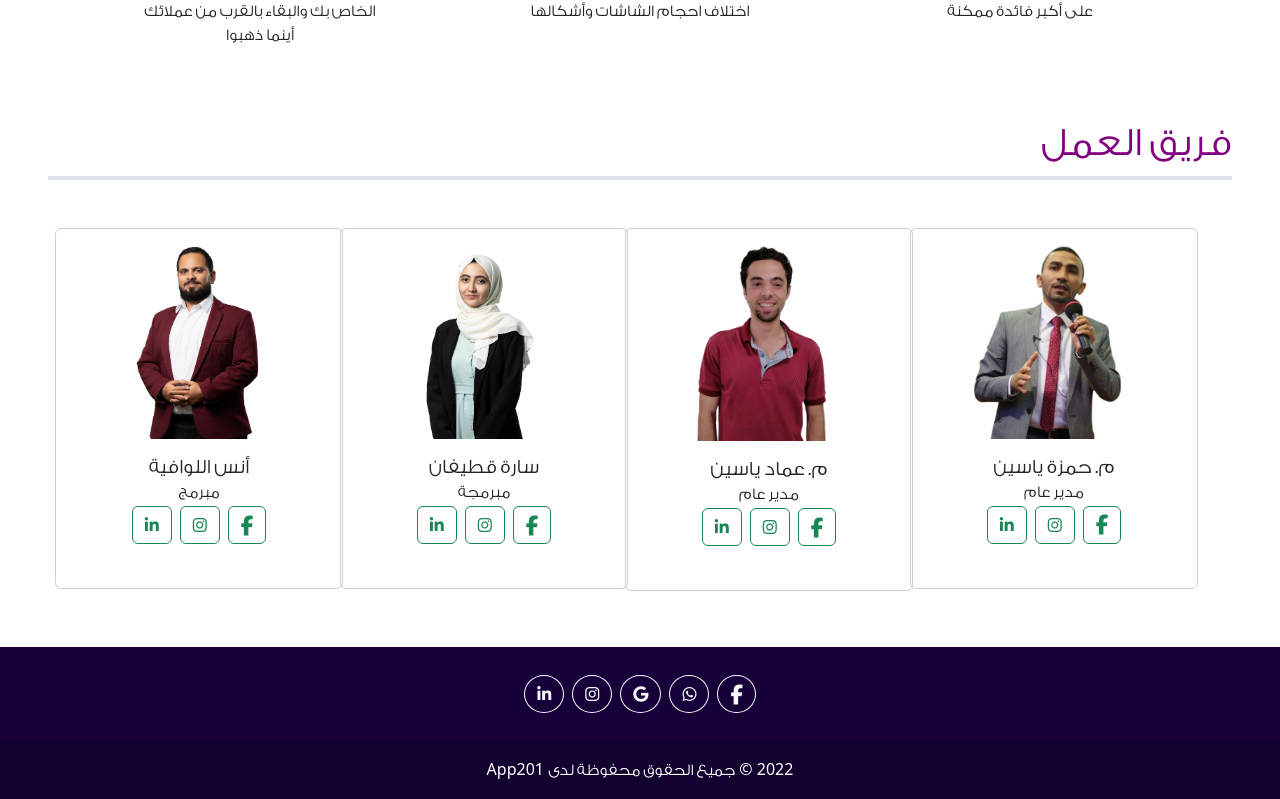
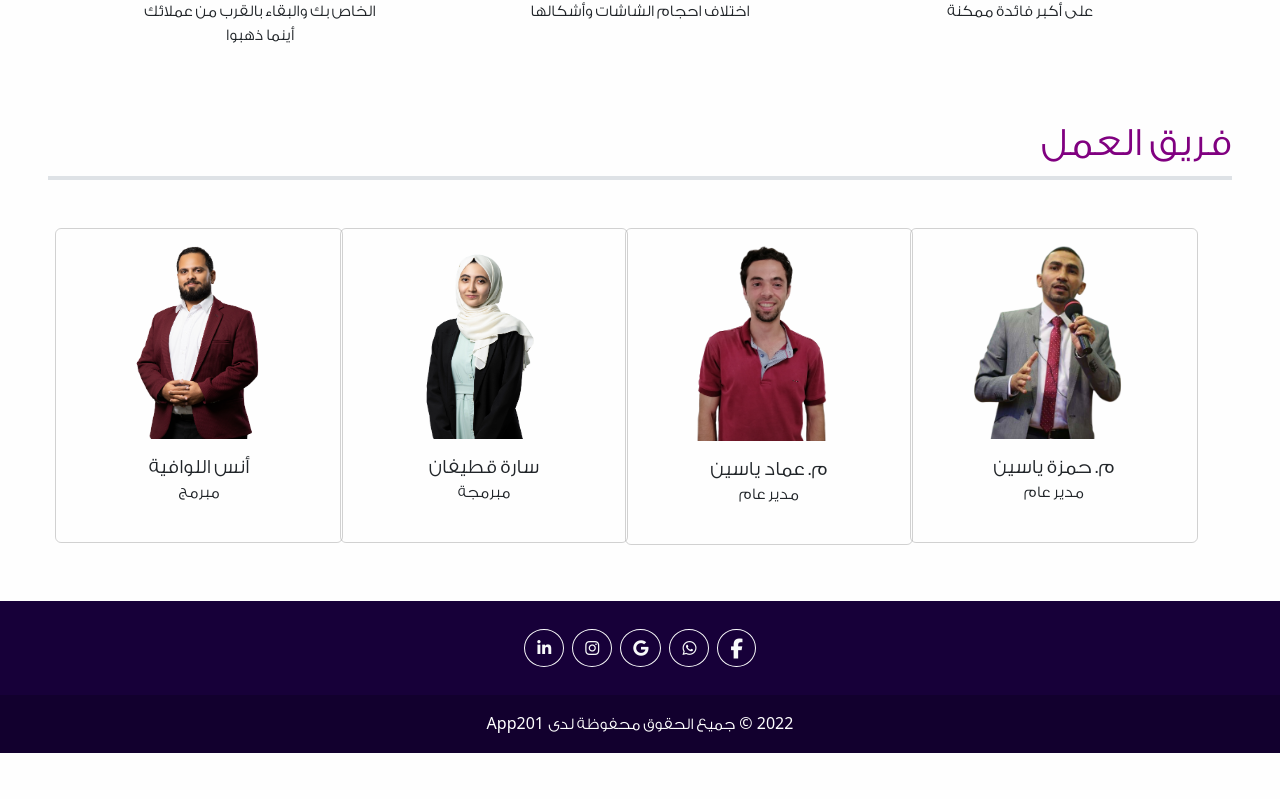
Before and after one commit to SaraKteifan/App201, a React (Create React App) app in the folder demo/: page / in a window 1280 px wide. Shown: the part 3443-4242 px from the top of the page. After the commit the page ends 4196 px from the top, so only its background shows below. Built offline with nearby package versions, Linux system fonts and the light colour scheme; a web font is replaced by a local one; what react-google-maps would draw is missing.

Commit message:
comment team links

```diff
--- a/demo/src/Components/Team.jsx
+++ b/demo/src/Components/Team.jsx
@@ -23,8 +23,7 @@ function Team() {
                         <Card.Subtitle lang='ar'>مدير عام</Card.Subtitle>
                         {/* Section: Social media */}
                         <section className="mb-4">
-                            {/* Facebook */}
-                            <a
+                            {/* <a
                                 className="btn btn-outline-success btn-floating m-1 rounded-square"
                                 href="https://www.facebook.com/com.App201"
                                 target='_blank'
@@ -33,7 +32,6 @@ function Team() {
                             >
                                 <i className="fab fa-facebook-f fa-lg" />
                             </a>
-                            {/* Instagram */}
                             <a
                                 className="btn btn-outline-success btn-floating m-1 rounded-square"
                                 href="#!"
@@ -43,7 +41,6 @@ function Team() {
                             >
                                 <i className="fab fa-instagram" />
                             </a>
-                            {/* Linkedin */}
                             <a
                                 className="btn btn-outline-success btn-floating m-1 rounded-square"
                                 href="#!"
@@ -52,7 +49,7 @@ function Team() {
                                 title='لينكدن'
                             >
                                 <i className="fab fa-linkedin-in" />
-                            </a>
+                            </a> */}
                         </section>
                         {/* Section: Social media */}
                         </div>
@@ -73,8 +70,7 @@ function Team() {
                         <Card.Subtitle lang='ar'>مدير عام</Card.Subtitle>
                         {/* Section: Social media */}
                         <section className="mb-4">
-                            {/* Facebook */}
-                            <a
+                            {/* <a
                                 className="btn btn-outline-success btn-floating m-1 rounded-square"
                                 href="https://www.facebook.com/com.App201"
                                 target='_blank'
@@ -83,7 +79,6 @@ function Team() {
                             >
                                 <i className="fab fa-facebook-f fa-lg" />
                             </a>
-                            {/* Instagram */}
                             <a
                                 className="btn btn-outline-success btn-floating m-1 rounded-square"
                                 href="#!"
@@ -93,7 +88,6 @@ function Team() {
                             >
                                 <i className="fab fa-instagram" />
                             </a>
-                            {/* Linkedin */}
                             <a
                                 className="btn btn-outline-success btn-floating m-1 rounded-square"
                                 href="#!"
@@ -102,7 +96,7 @@ function Team() {
                                 title='لينكدن'
                             >
                                 <i className="fab fa-linkedin-in" />
-                            </a>
+                            </a> */}
                         </section>
                         {/* Section: Social media */}
                         </div>
@@ -123,8 +117,7 @@ function Team() {
                         <Card.Subtitle lang='ar'>مبرمجة</Card.Subtitle>
                         {/* Section: Social media */}
                         <section className="mb-4">
-                            {/* Facebook */}
-                            <a
+                            {/* <a
                                 className="btn btn-outline-success btn-floating m-1 rounded-square"
                                 href="https://www.facebook.com/com.App201"
                                 target='_blank'
@@ -133,7 +126,6 @@ function Team() {
                             >
                                 <i className="fab fa-facebook-f fa-lg" />
                             </a>
-                            {/* Instagram */}
                             <a
                                 className="btn btn-outline-success btn-floating m-1 rounded-square"
                                 href="#!"
@@ -143,7 +135,6 @@ function Team() {
                             >
                                 <i className="fab fa-instagram" />
                             </a>
-                            {/* Linkedin */}
                             <a
                                 className="btn btn-outline-success btn-floating m-1 rounded-square"
                                 href="#!"
@@ -152,7 +143,7 @@ function Team() {
                                 title='لينكدن'
                             >
                                 <i className="fab fa-linkedin-in" />
-                            </a>
+                            </a> */}
                         </section>
                         {/* Section: Social media */}
                         </div>
@@ -173,8 +164,7 @@ function Team() {
                         <Card.Subtitle lang='ar'>مبرمج</Card.Subtitle>
                         {/* Section: Social media */}
                         <section className="mb-4">
-                            {/* Facebook */}
-                            <a
+                            {/* <a
                                 className="btn btn-outline-success btn-floating m-1 rounded-square"
                                 href="https://www.facebook.com/com.App201"
                                 target='_blank'
@@ -183,7 +173,6 @@ function Team() {
                             >
                                 <i className="fab fa-facebook-f fa-lg" />
                             </a>
-                            {/* Instagram */}
                             <a
                                 className="btn btn-outline-success btn-floating m-1 rounded-square"
                                 href="#!"
@@ -193,7 +182,6 @@ function Team() {
                             >
                                 <i className="fab fa-instagram" />
                             </a>
-                            {/* Linkedin */}
                             <a
                                 className="btn btn-outline-success btn-floating m-1 rounded-square"
                                 href="#!"
@@ -202,7 +190,7 @@ function Team() {
                                 title='لينكدن'
                             >
                                 <i className="fab fa-linkedin-in" />
-                            </a>
+                            </a> */}
                         </section>
                         {/* Section: Social media */}
                         </div>
```
